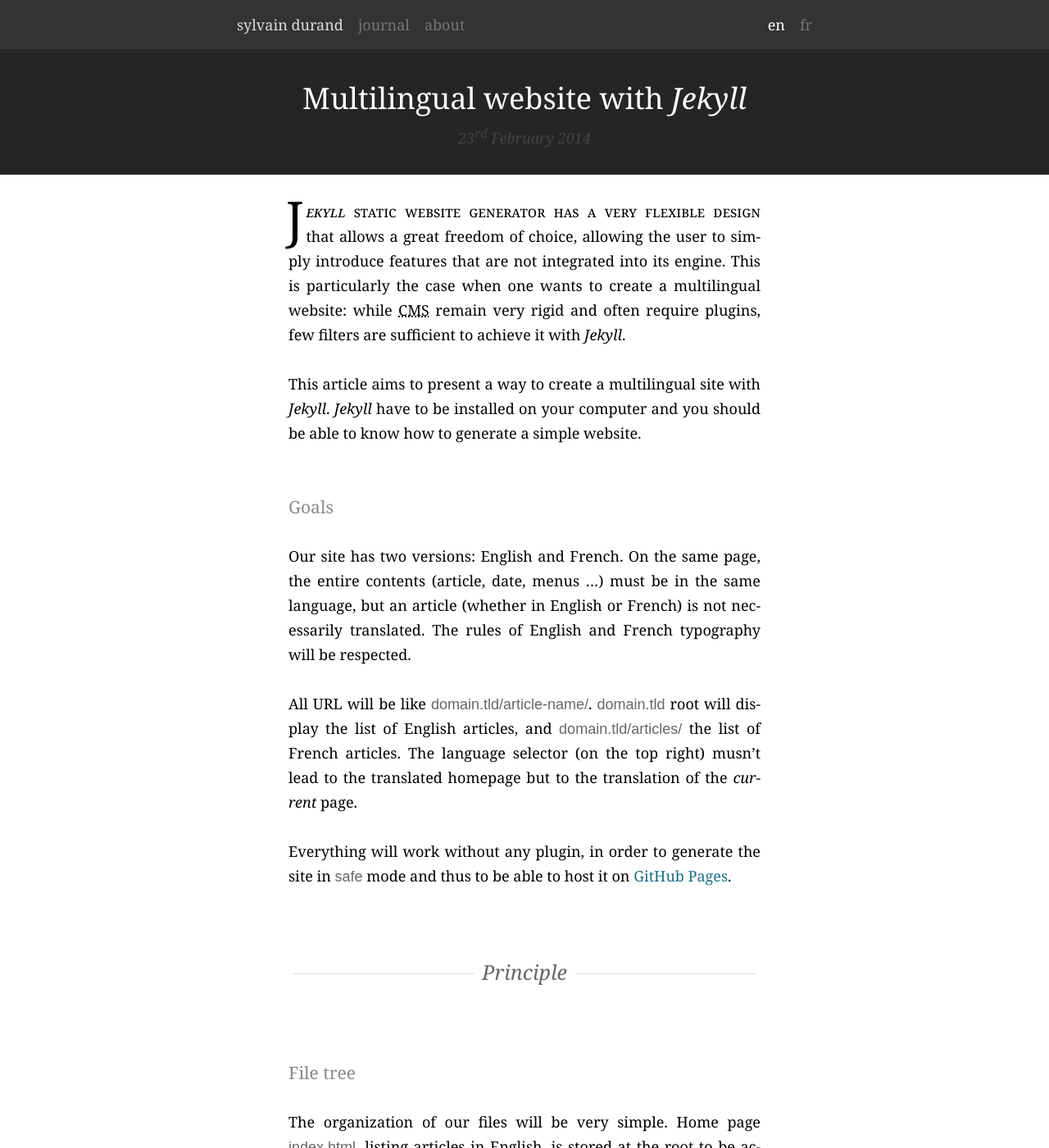
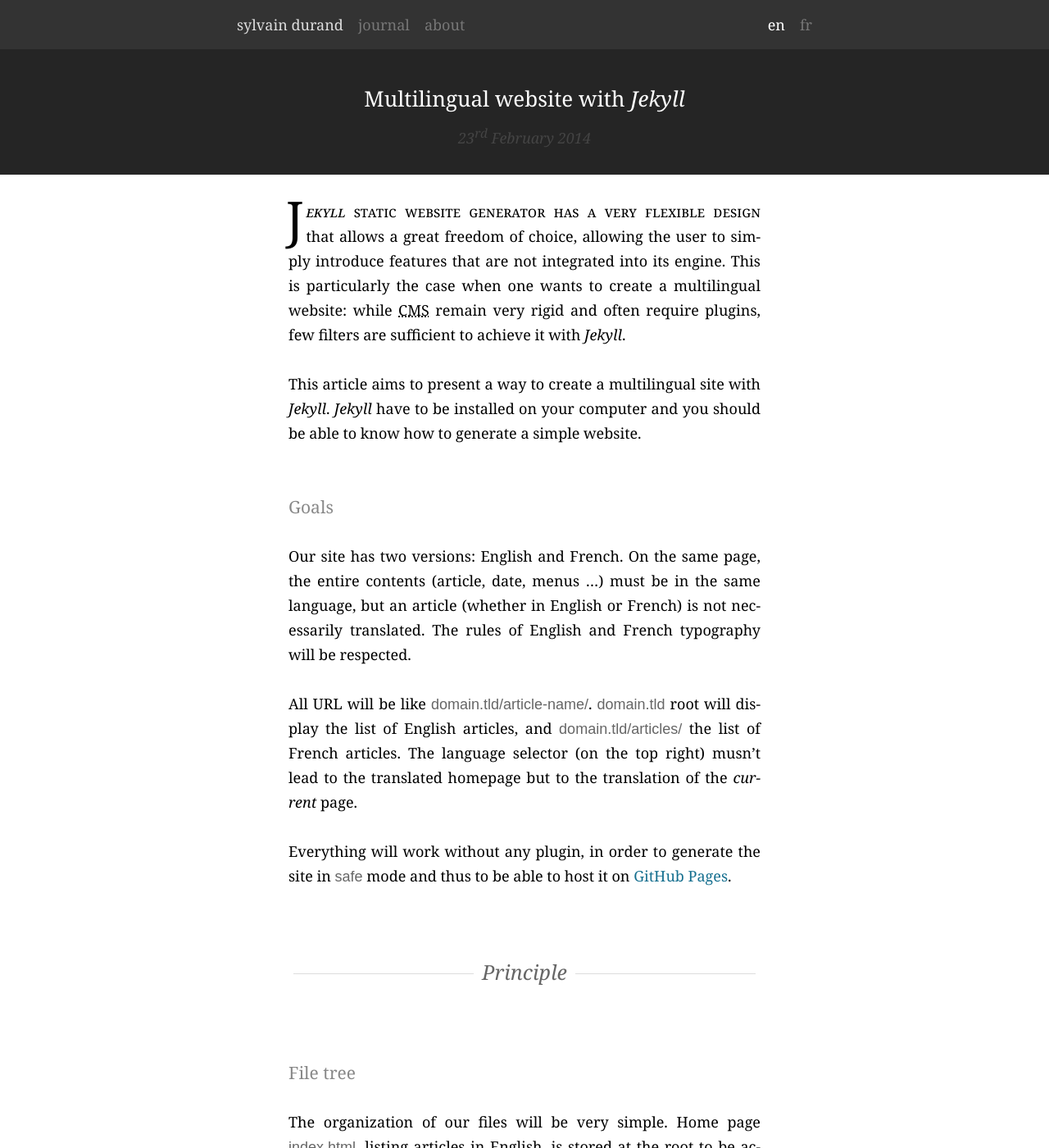
Before and after one commit to simonmeggle/simonmeggle.github.io, a Jekyll site: the page built from _posts/en/Jekyll/2014-02-23-multilingual-website-with-jekyll.md, in a window 1280 px wide and 1400 px high. Shown: the whole window at 82% size. Built offline with Jekyll 4.4.1, drawn with Linux system fonts in a browser that asks for light colours.

Commit message:
Smaller title

```diff
--- a/static/assets/style.sass
+++ b/static/assets/style.sass
@@ -92,7 +92,7 @@ h1, h2, h3
     font-style: italic
 
 h1
-  $size: 36 !global
+  $size: 26 !global
   +font
   +padding(0,.5)
 
```
